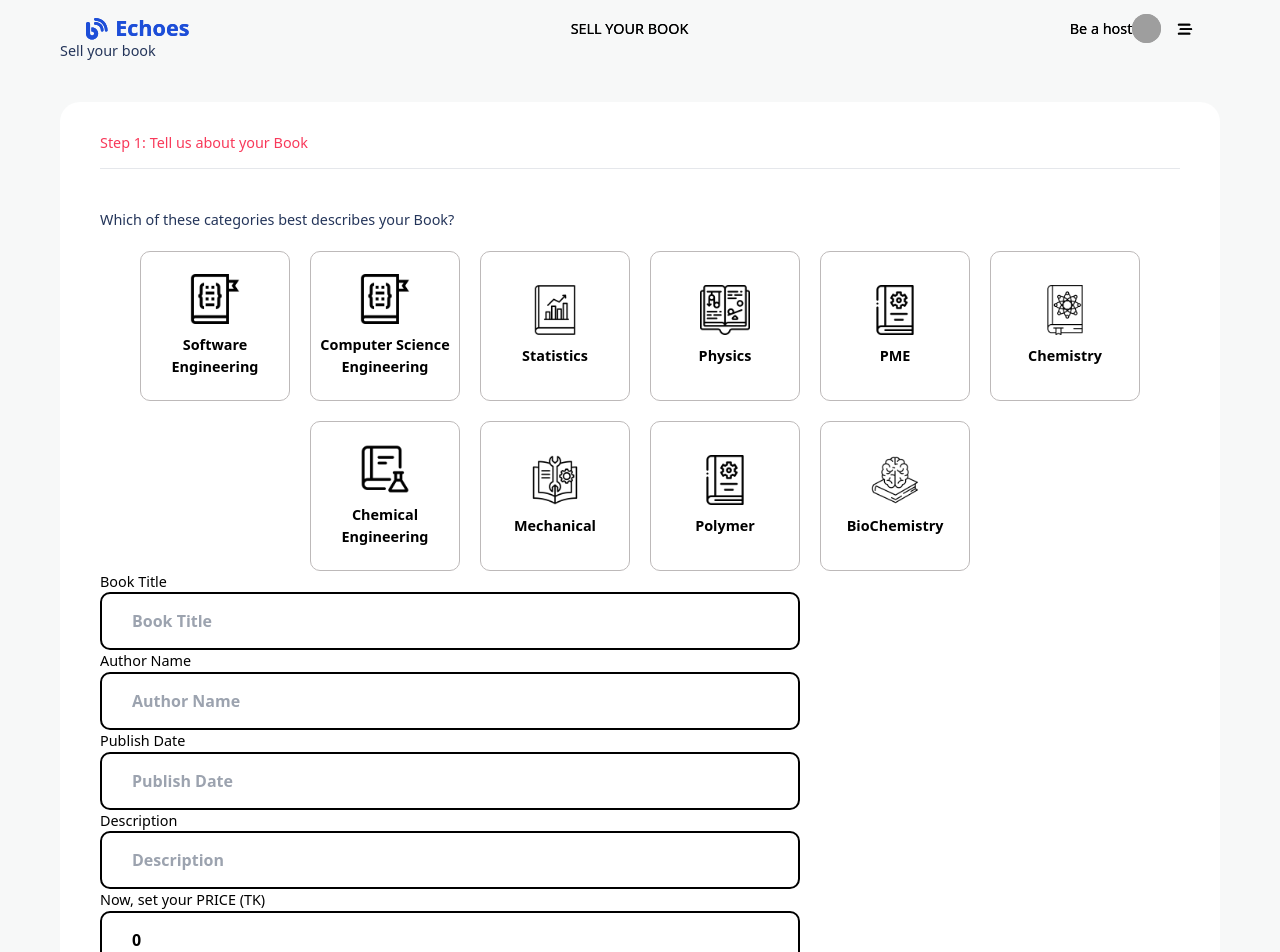
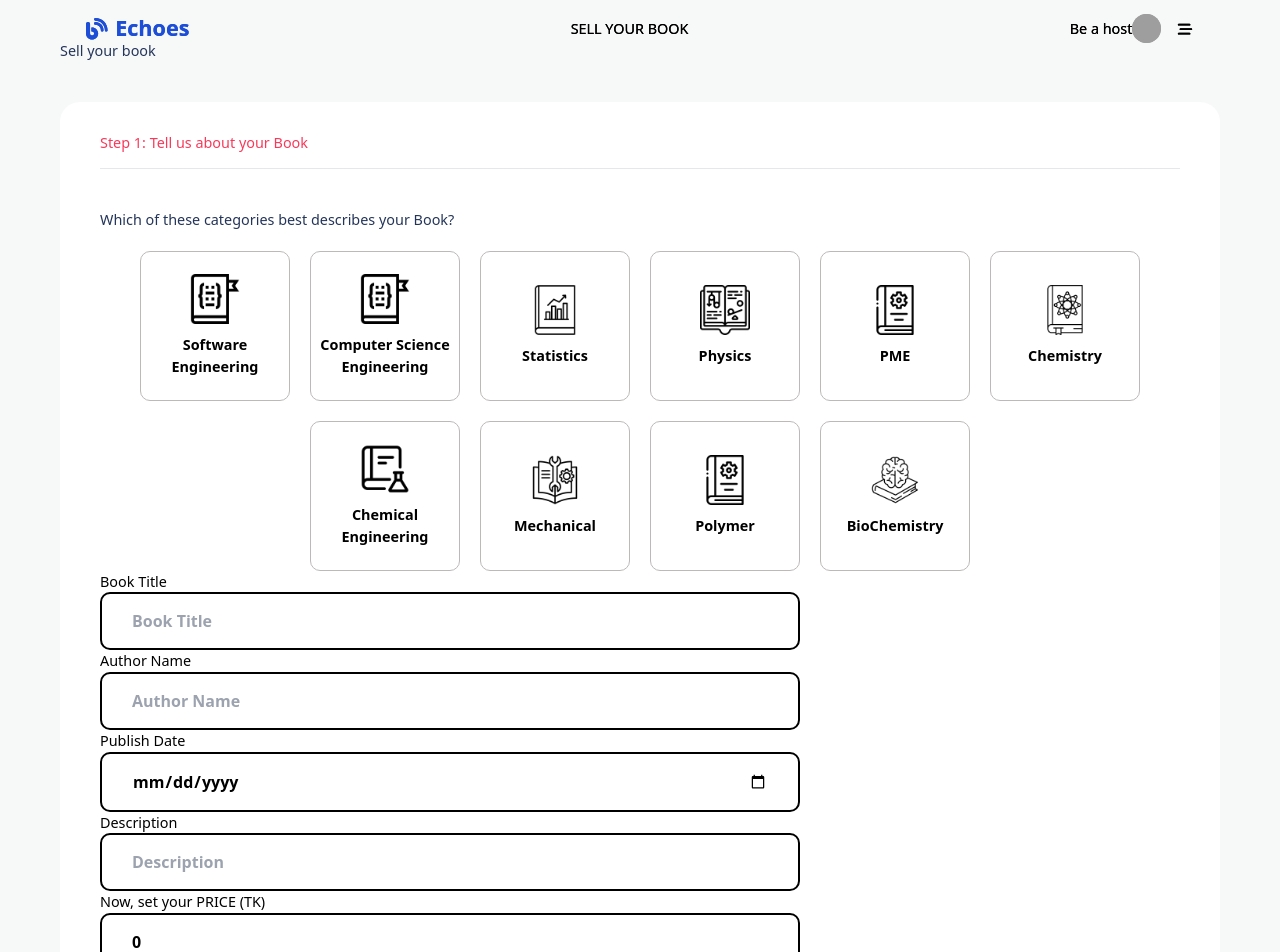
Before and after one commit to Nivrita44/Echoes, a React (Vite) app in the folder client/: page /create-listing in a window 1280 px wide. Shown: the top 952 px of the page. Built offline with nearby package versions, Linux system fonts and the light colour scheme; grey boxes are pictures that could not be loaded.

Commit message:
Adding book information to database from user

```diff
--- a/client/src/components/CreateListing/CreateListing.jsx
+++ b/client/src/components/CreateListing/CreateListing.jsx
@@ -85,9 +85,6 @@ const CreateListing = () => {
     });
   };
 
-  //   console.log(formDescription);
-
-  /* UPLOAD, DRAG & DROP, REMOVE PHOTOS */
   const [photos, setPhotos] = useState([]);
 
   const handleUploadPhotos = (e) => {
@@ -111,6 +108,47 @@ const CreateListing = () => {
     );
   };
 
+  const userId = 1; // Replace user ID
+
+  const handleSubmit = async (e) => {
+    e.preventDefault();
+
+    if (selectedCategories.length === 0) {
+      alert("Please select at least one category.");
+      return;
+    }
+
+    const formData = {
+      user_id: userId,
+      book_title: formDescription.BookTitle,
+      author: formDescription.AuthorName,
+      published_date: formDescription.PublishDate,
+      description: formDescription.Description,
+      image_url: photos.length > 0 ? URL.createObjectURL(photos[0]) : "",
+      category: selectedCategories.join(", "),
+      price: formDescription.price,
+    };
+
+    try {
+      const response = await fetch("http://localhost:3002/upload-book-sell", {
+        method: "POST",
+        headers: {
+          "Content-Type": "application/json",
+        },
+        body: JSON.stringify(formData),
+      });
+
+      const result = await response.json();
+      if (response.ok) {
+        console.log("Book uploaded successfully:", result);
+      } else {
+        console.error("Error uploading book:", result);
+      }
+    } catch (error) {
+      console.error("Error uploading book:", error);
+    }
+  };
+
   return (
     <>
       <div>
@@ -118,12 +156,11 @@ const CreateListing = () => {
       </div>
       <div className="create-listing">
         <h1>Sell your book</h1>
-        <form>
+        <form onSubmit={handleSubmit}>
           <div className="create-listing_step1">
             <h2>Step 1: Tell us about your Book</h2>
             <hr />
             <h3>Which of these categories best describes your Book?</h3>
-
             <div className="category-list">
               {categories?.map((item, index) => (
                 <div
@@ -163,7 +200,7 @@ const CreateListing = () => {
                 />
                 <p>Publish Date</p>
                 <input
-                  type="text"
+                  type="date"
                   placeholder="Publish Date"
                   name="PublishDate"
                   value={formDescription.PublishDate}
@@ -273,6 +310,7 @@ const CreateListing = () => {
               </Droppable>
             </DragDropContext>
           </div>
+          <button type="submit">Submit</button>
         </form>
       </div>
     </>
--- a/client/src/components/Register/Register.jsx
+++ b/client/src/components/Register/Register.jsx
@@ -1,6 +1,7 @@
 import Axios from "axios";
 import React, { useState } from "react";
 import { Link } from "react-router-dom";
+// import { Link, useNavigate } from "react-router-dom";
 import "./Register.css";
 
 const Register = () => {
@@ -9,6 +10,7 @@ const Register = () => {
   const [regNo, setRegNo] = useState("");
   const [password, setPassword] = useState("");
   const [profileImage, setProfileImage] = useState(null);
+  // const navigate = useNavigate();
 
   const createUser = () => {
     Axios.post("http://localhost:3002/register", {
@@ -19,6 +21,7 @@ const Register = () => {
       ProfileImage: profileImage,
     }).then(() => {
       console.log("User has been registered");
+      // navigate("/login");
     });
   };
 
@@ -105,6 +108,9 @@ const Register = () => {
                   onChange={(event) => {
                     setProfileImage(event.target.value);
                   }}
+                  // onChange={(event) => {
+                  //   setProfileImage(event.target.files[0]);
+                  // }}
                 />
               </div>
             </div>
```
Also changed, not shown: 1 other file (tests, documents, lock files or other folders).
